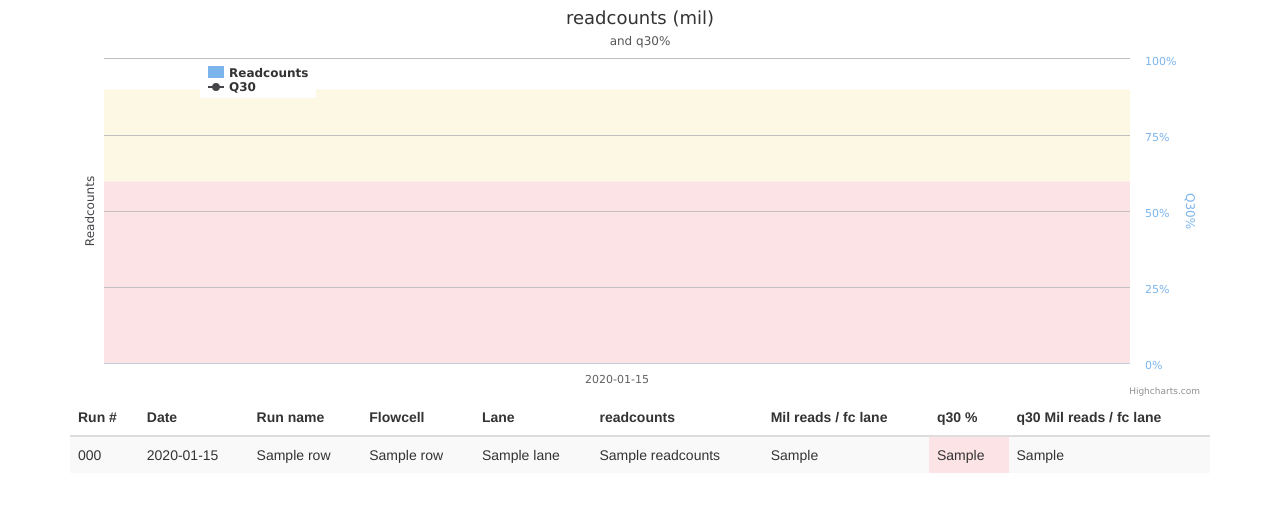
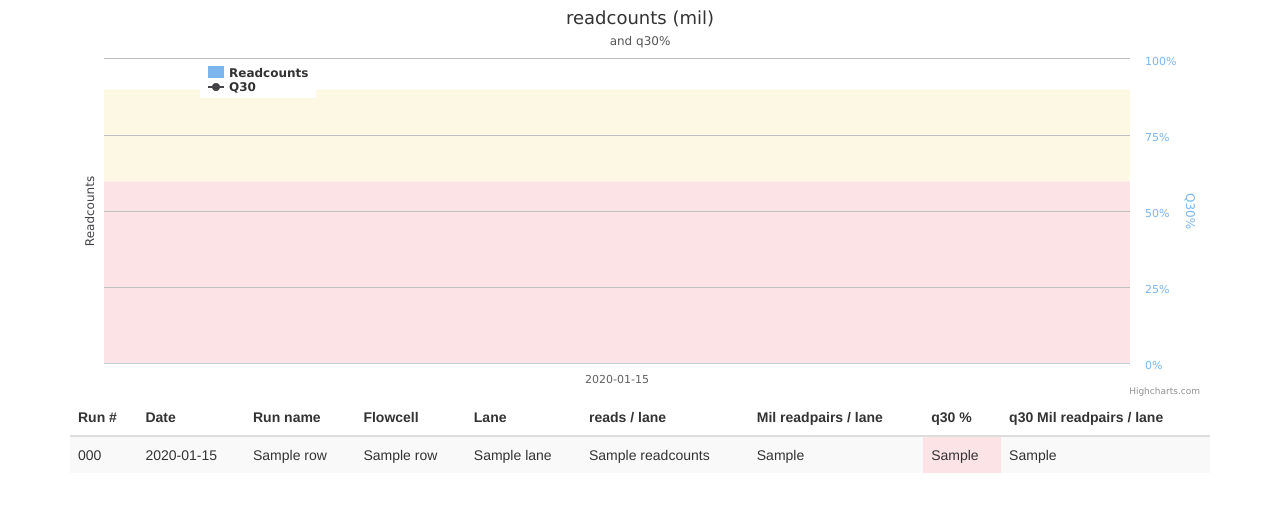
Before and after one commit to Clinical-Genomics/clinstatweb, a Python web app: template clinstat/core/templates/q30.html in a window 1280 px wide. Shown: the part 121-633 px from the top of the page. Run offline with Jinja, Linux system fonts and the light colour scheme; the template is opened without the code that fills it: most values are stand-ins (such as "Sample title", 1, 10 or a date in 2020); some libraries are stand-ins or nearby versions.

Commit message:
Change title q30 to readpairs

```diff
--- a/clinstat/core/templates/q30.html
+++ b/clinstat/core/templates/q30.html
@@ -31,10 +31,10 @@
         {% endif %}
         <th>Flowcell</th>
         <th>Lane</th>
-        <th>readcounts</th>
-        <th>Mil reads / fc lane</th>
+        <th>reads / lane</th>
+        <th>Mil readpairs / lane</th>
         <th>q30 %</th>
-        <th>q30 Mil reads / fc lane</th>
+        <th>q30 Mil readpairs / lane</th>
     </tr>
     </thead>
     <tbody>
```
